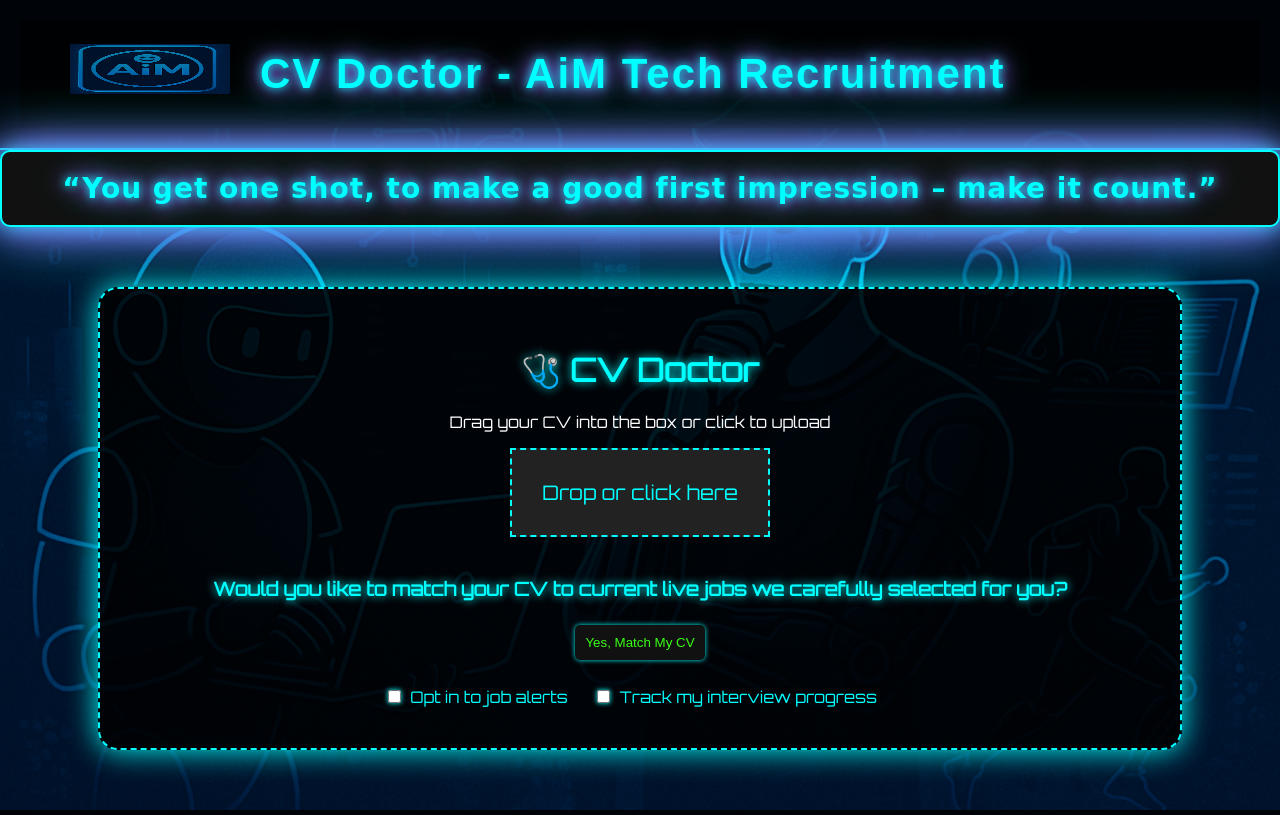
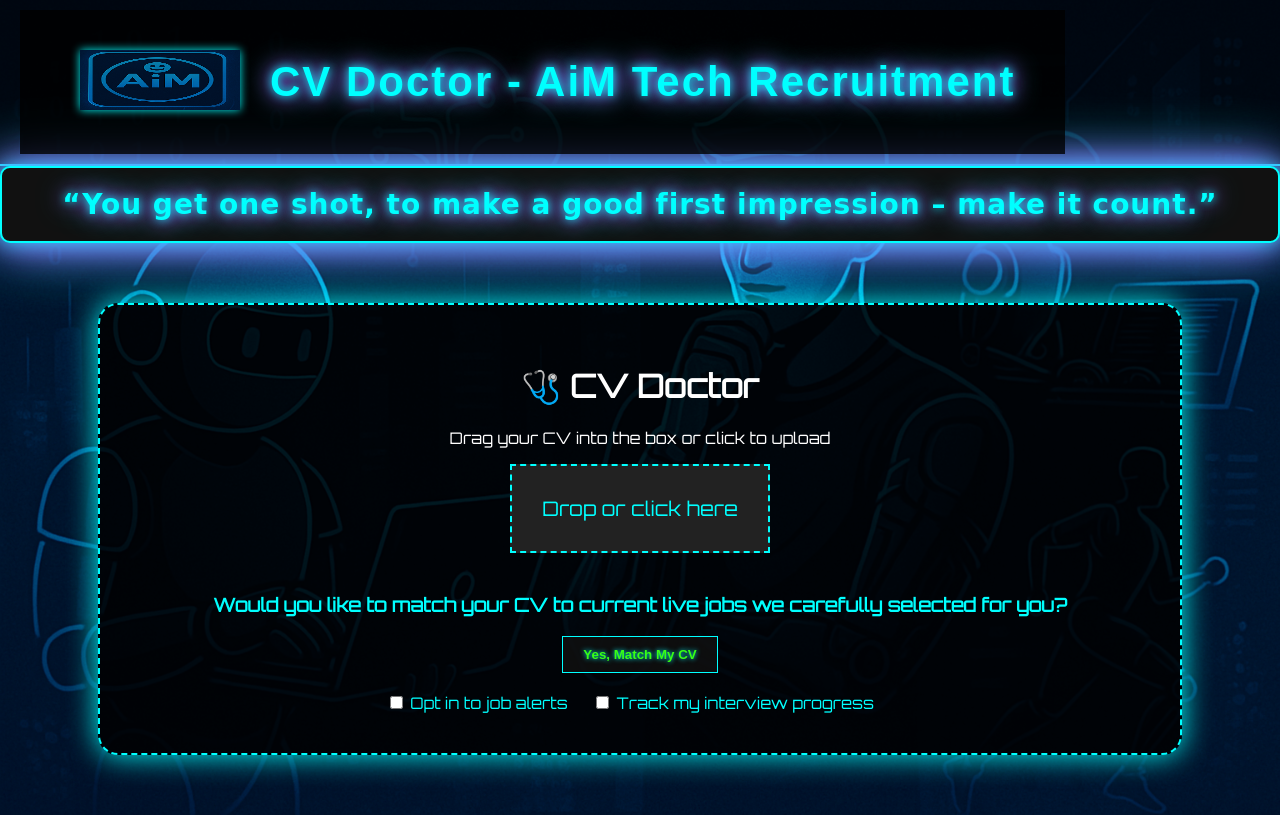
Before and after one commit to MattyAtown/AimTechRec, a Flask app: page /cv_dr in a window 1280 px wide. Run offline with Flask 3, Linux system fonts and the light colour scheme.

Commit message:
Update styles.css

```diff
--- a/static/css/styles.css
+++ b/static/css/styles.css
@@ -1,74 +1,74 @@
 
 body {
-    background-image: url('../images/background.png');
+    background-color: #000814;
+    color: #ffffff;
+    font-family: 'Segoe UI', Tahoma, Geneva, Verdana, sans-serif;
+    background-image: url('/static/images/background.png');
     background-size: cover;
     background-attachment: fixed;
-    color: #00ffff;
-    font-family: 'Segoe UI', Tahoma, Geneva, Verdana, sans-serif;
     margin: 0;
     padding: 0;
 }
 
+.logo {
+    height: 60px;
+    width: auto;
+    margin: 10px;
+    filter: drop-shadow(0 0 5px #00ffff);
+}
+
 header {
-    background-color: rgba(0, 0, 0, 0.8);
-    padding: 20px;
-    text-align: center;
-    font-size: 24px;
-    font-weight: bold;
-    color: #39ff14;
+    display: flex;
+    align-items: center;
+    background-color: rgba(0, 0, 0, 0.6);
+    padding: 10px 20px;
     border-bottom: 2px solid #00ffff;
 }
 
-.logo {
-    height: 50px;
-    float: left;
-    margin-top: -10px;
+.banner-quote {
+    font-size: 1.5em;
+    color: #39ff14;
+    text-shadow: 0 0 8px #00ffff;
+    margin-left: 20px;
 }
 
-.container {
-    padding: 20px;
-}
-
-h1, h2, h3 {
-    color: #00ffff;
-    text-shadow: 0 0 10px #00ffff;
-}
-
-input, select, button {
-    padding: 10px;
-    margin: 5px;
-    border-radius: 5px;
-    border: none;
-    background-color: #111;
+button {
+    background-color: rgba(17, 17, 17, 0.8);
     color: #39ff14;
-    box-shadow: 0 0 5px #00ffff;
+    font-weight: bold;
+    padding: 10px 20px;
+    border: 1px solid #00ffff;
+    text-shadow: 0 0 5px #00ffff;
+    cursor: pointer;
+    transition: all 0.3s ease;
 }
 
 button:hover {
     background-color: #39ff14;
-    color: #111;
-    cursor: pointer;
+    color: #000;
+    text-shadow: none;
 }
 
-.filter-section, .results-section, .matches-section {
-    background-color: rgba(0, 0, 0, 0.7);
-    padding: 15px;
-    margin: 10px 0;
-    border-radius: 10px;
-    box-shadow: 0 0 10px #00ffff;
+.job-section {
+    display: flex;
+    justify-content: space-between;
+    gap: 20px;
+    margin: 20px;
 }
 
-.results-box, .matches-box {
-    padding: 10px;
+.job-box {
+    flex: 1;
+    background-color: rgba(0, 8, 20, 0.8);
+    padding: 20px;
     border: 1px solid #00ffff;
-    margin-top: 10px;
+    border-radius: 10px;
+    box-shadow: 0 0 10px #00ffff33;
+    overflow-y: auto;
+    max-height: 600px;
 }
 
-a, a:visited {
-    color: #00ffff;
+.job-box h2 {
+    color: #39ff14;
+    border-bottom: 1px solid #00ffff;
+    padding-bottom: 10px;
 }
-
-a:hover {
-    color: #39ff14;
-    text-shadow: 0 0 5px #39ff14;
-}
```
